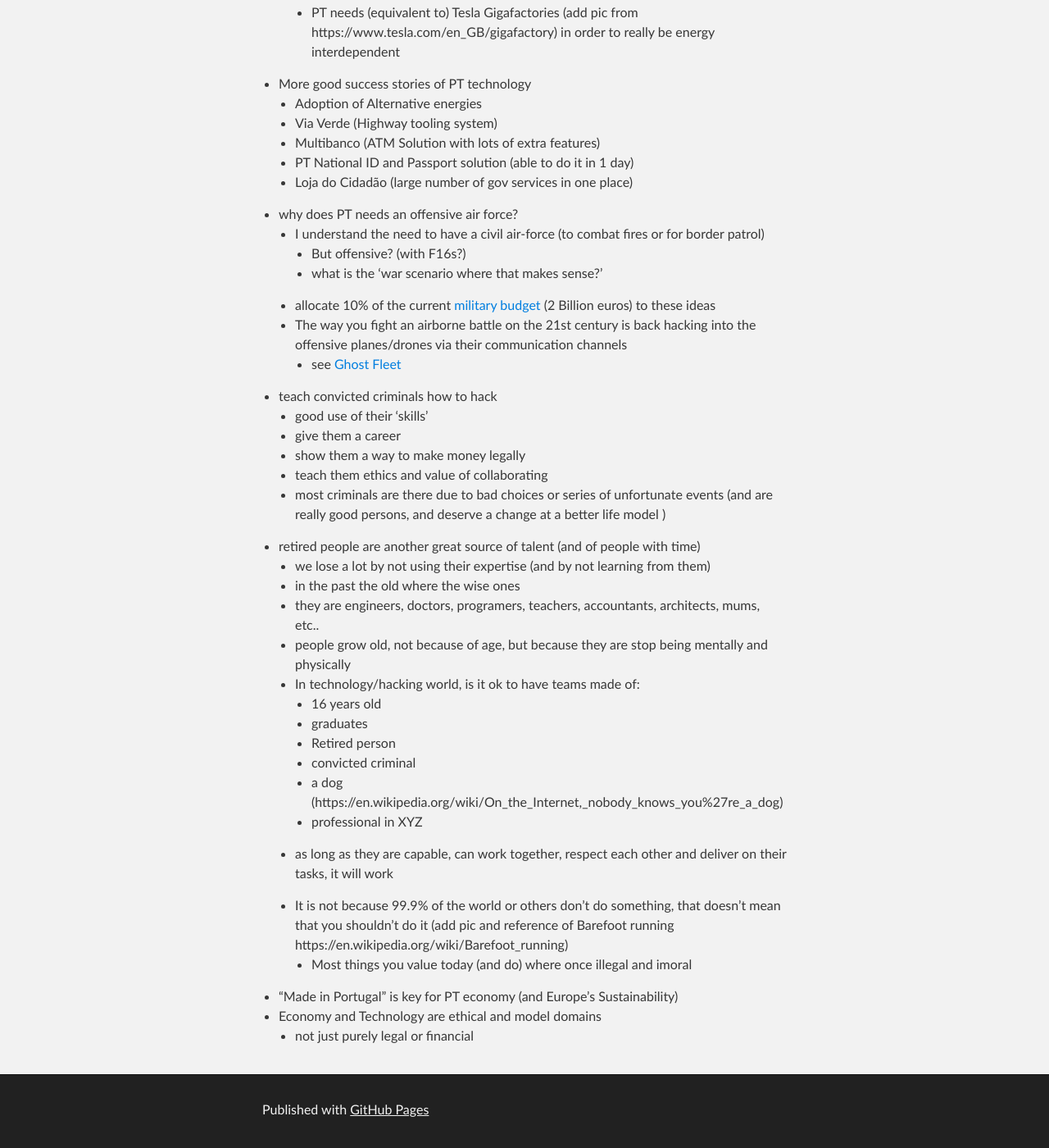
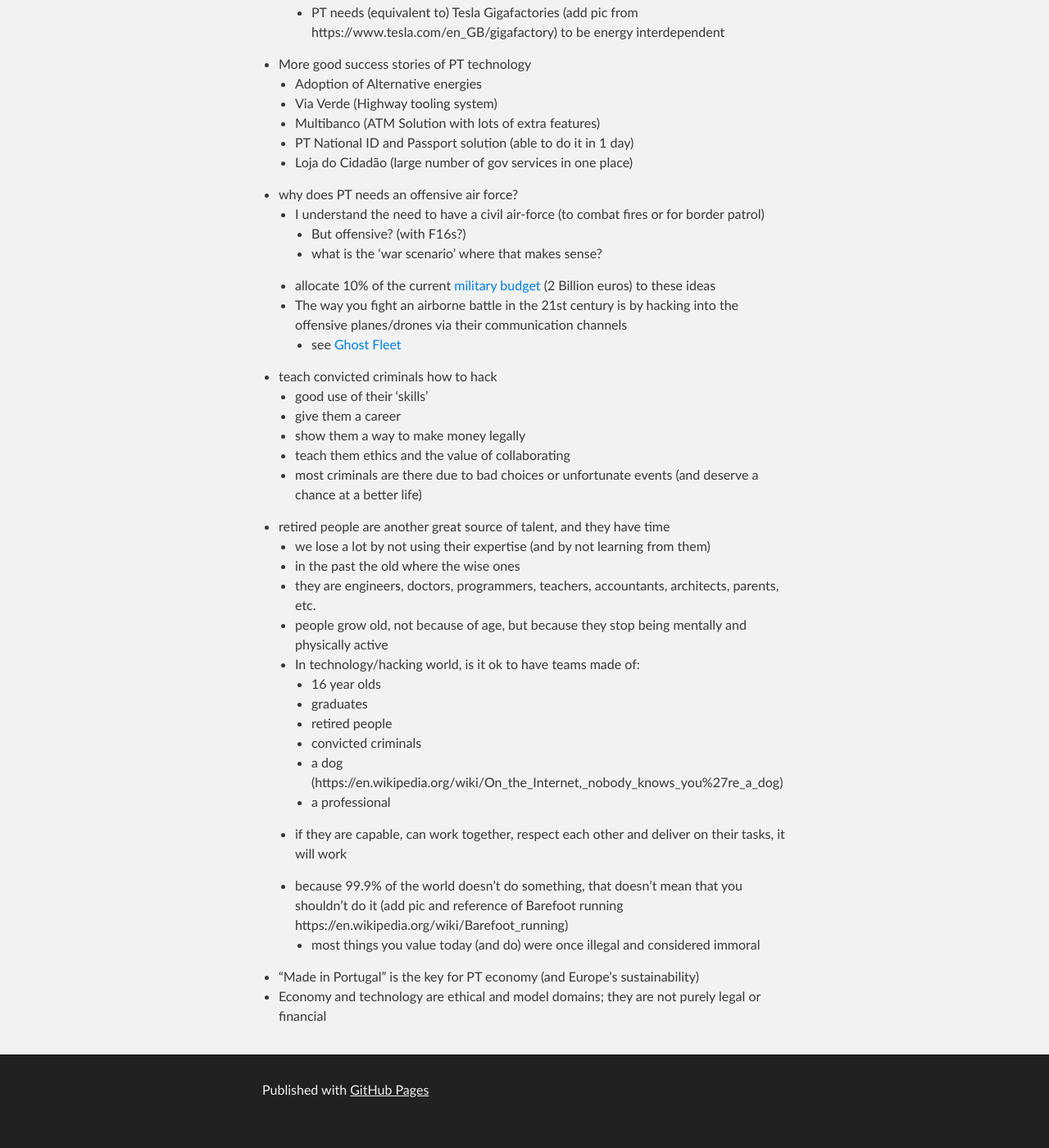
Before and after one commit to DinisCruz/Book_Hacking_Portugal, a Jekyll site: the page built from Draft-Notes/a-page-4.md, in a window 1280 px wide and 1400 px high, scrolled down 495 px. Shown: the whole window at 82% size. Built offline with Jekyll 4.4.1, drawn with Linux system fonts in a browser that asks for light colours; after the commit the page ends 1871 px from its top, so only the background shows below that; some of the changed text lies outside the part shown.

Commit message:
Update a-page-4.md

```diff
--- a/Draft-Notes/a-page-4.md
+++ b/Draft-Notes/a-page-4.md
@@ -7,11 +7,11 @@ type: draft
 ### Page 4
 
 * Objective: Tesla to have factories and RnD in PT
-  * Not as a 'favor' or via 'soft bribes'
-  * but because PT has the people, process and technology to fulfill their vision
-  * An objective/goal for PT is to make it so good that companies test want to be in PT
-  * great synergies between Testa 'SolarCity' and the current investment and capabilities of solar power in PT (which is a great success story, where PT is already producing quite a lot of it's electricity using alternative energies)
-    * PT needs (equivalent to) Tesla Gigafactories (add pic from https://www.tesla.com/en_GB/gigafactory) in order to really be energy interdependent
+  * not as a 'favor' or via 'soft bribes'
+  * but because PT has the people, processes, and technology to fulfill their vision
+  * an objective for PT is to be so attractive to companies that they locate in PT
+  * great synergies between Testa 'SolarCity' and the current investment and capabilities of solar power in PT (which is a great success story, where PT is already producing quite a lot of its electricity using alternative energies)
+    * PT needs (equivalent to) Tesla Gigafactories (add pic from https://www.tesla.com/en_GB/gigafactory) to be energy interdependent
 
 * More good success stories of PT technology
   * Adoption of Alternative energies
@@ -24,35 +24,34 @@ type: draft
 * why does PT needs an offensive air force?
   * I understand the need to have a civil air-force (to combat fires or for border patrol)
     * But offensive? (with F16s?)
-    * what is the 'war scenario where that makes sense?'
+    * what is the 'war scenario' where that makes sense?
   * allocate 10% of the current [military budget](https://en.wikipedia.org/wiki/Portuguese_Armed_Forces) (2 Billion euros) to these ideas
-  * The way you fight an airborne battle on the 21st century is back hacking into the offensive planes/drones via their communication channels
+  * The way you fight an airborne battle in the 21st century is by hacking into the offensive planes/drones via their communication channels
     * see [Ghost Fleet](https://www.amazon.co.uk/Ghost-Fleet-Novel-Next-World/dp/0544142845)
 
 * teach convicted criminals how to hack
   * good use of their 'skills'
   * give them a career
   * show them a way to make money legally
-  * teach them ethics and value of collaborating
-  * most criminals are there due to bad choices or series of unfortunate events (and are really good persons, and deserve a change at a better life model )
+  * teach them ethics and the value of collaborating
+  * most criminals are there due to bad choices or unfortunate events (and deserve a chance at a better life)
 
-* retired people are another great source of talent (and of people with time)
+* retired people are another great source of talent, and they have time
   * we lose a lot by not using their expertise (and by not learning from them)
   * in the past the old where the wise ones
-  * they are engineers, doctors, programers, teachers, accountants, architects, mums, etc..
-  * people grow old, not because of age, but because they are stop being mentally and physically
+  * they are engineers, doctors, programmers, teachers, accountants, architects, parents, etc.
+  * people grow old, not because of age, but because they stop being mentally and physically active
   * In technology/hacking world, is it ok to have teams made of:
-    * 16 years old
+    * 16 year olds
     * graduates
-    * Retired person
-    * convicted criminal
+    * retired people
+    * convicted criminals
     * a dog (https://en.wikipedia.org/wiki/On_the_Internet,_nobody_knows_you%27re_a_dog)
-    * professional in XYZ
-  * as long as they are capable, can work together, respect each other and deliver on their tasks, it will work
+    * a professional
+  * if they are capable, can work together, respect each other and deliver on their tasks, it will work
 
-  * It is not because 99.9% of the world  or others don't do something, that doesn't mean that you shouldn't do it (add pic and reference of Barefoot running https://en.wikipedia.org/wiki/Barefoot_running)
-    * Most things you value today (and do) where once illegal and imoral
+  * because 99.9% of the world doesn't do something, that doesn't mean that you shouldn't do it (add pic and reference of Barefoot running https://en.wikipedia.org/wiki/Barefoot_running)
+    * most things you value today (and do) were once illegal and considered immoral
 
-* "Made in Portugal" is key for PT economy (and Europe's Sustainability)
-* Economy and Technology are ethical and model domains
-  * not just purely legal or financial
+* "Made in Portugal" is the key for PT economy (and Europe's sustainability)
+* Economy and technology are ethical and model domains; they are not purely legal or financial
```
